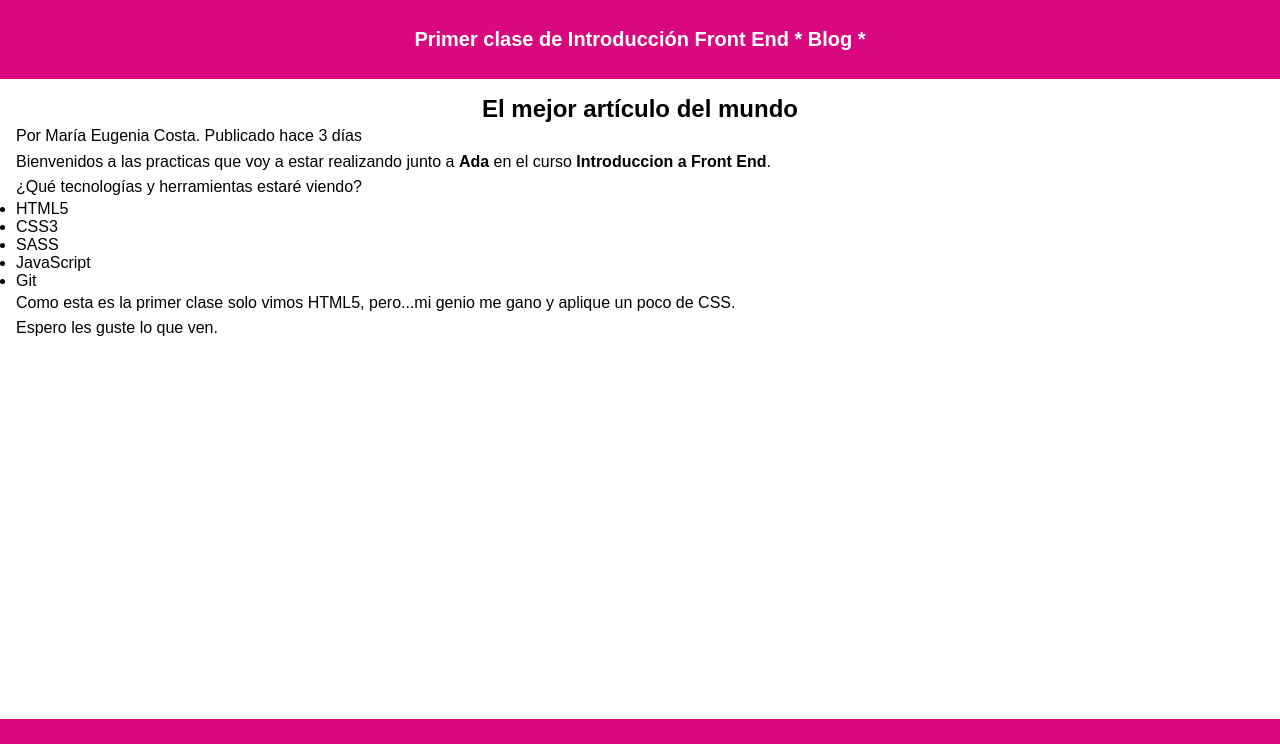
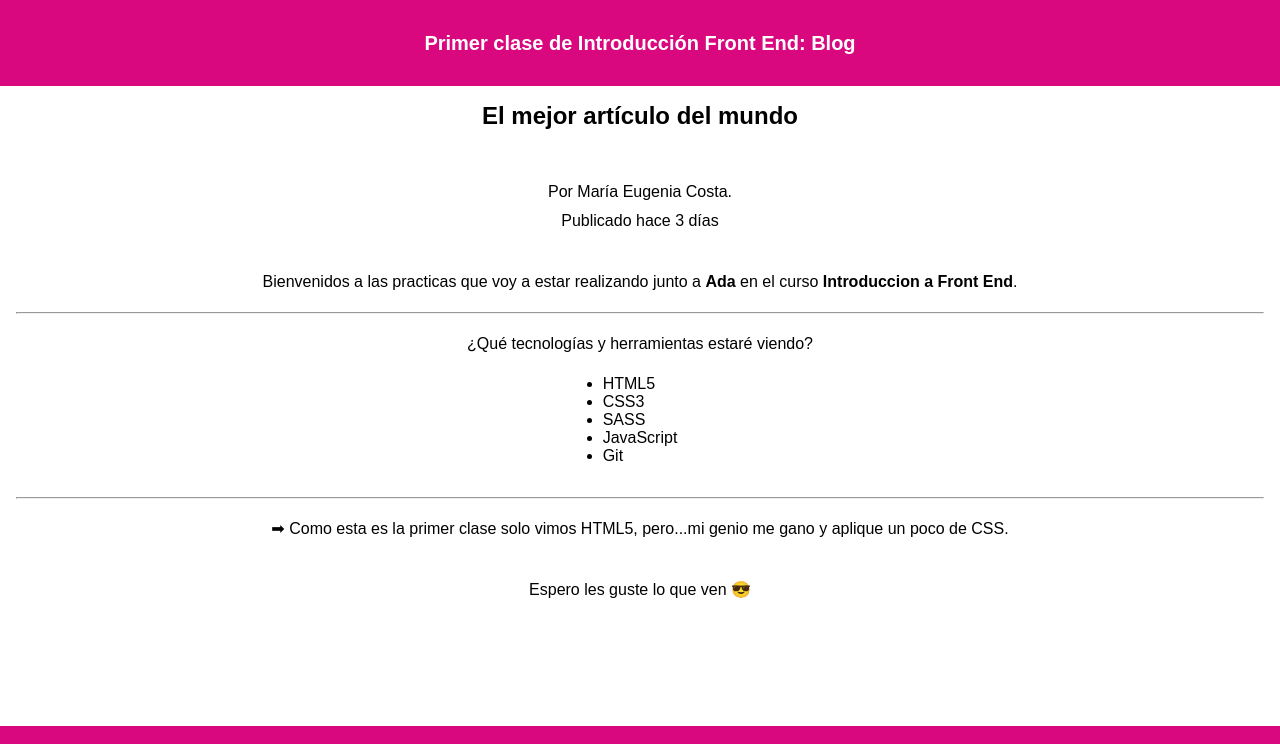
Before and after one commit to eugenia1984/ada-introduccion-frontend, a plain HTML site: page clase01/blog.html in a window 1280 px wide. Shown: the top 744 px of the page. Drawn offline with Linux system fonts and the light colour scheme.

Commit message:
agrego al hoja de estilo para blog y le termino de dar unaos estilos

```diff
--- a/clase01/blog.html
+++ b/clase01/blog.html
@@ -22,11 +22,13 @@
   <link rel="shortcut icon" href="https://img.icons8.com/external-flatart-icons-outline-flatarticons/64/000000/external-blog-digital-marketing-flatart-icons-outline-flatarticons-1.png" type="image/x-icon">
   <!-- CSS GENERAL-->
   <link rel="stylesheet" href="../styles/main.css">
+  <!-- CSS BLOG -->
+  <link rel="stylesheet" href="../styles/blog.css">
 </head>
 <body>
   <!-- HEADER-->
   <header>
-    <h2>Primer clase de Introducción Front End * Blog *</h2>
+    <h2>Primer clase de Introducción Front End: Blog</h2>
   </header>
   <!-- MAIN -->
   <main>
@@ -34,8 +36,9 @@
       <h1>El mejor artículo del mundo</h1>
     </section>
     <section class="texto">
-      <p>Por María Eugenia Costa. Publicado hace 3 días</p>
+      <p>Por María Eugenia Costa. <br>Publicado hace 3 días</p>
       <p>Bienvenidos a las practicas que voy a estar realizando junto a <strong>Ada</strong> en el curso <strong>Introduccion a Front End</strong>.</p>
+      <hr>
       <p>¿Qué tecnologías y herramientas estaré viendo?
         <ul>
           <li>HTML5</li>
@@ -45,8 +48,9 @@
           <li>Git</li>
         </ul>
       </p>
-      <p>Como esta es la primer clase solo vimos HTML5, pero...mi genio me gano y aplique un poco de CSS.</p>
-      <p>Espero les guste lo que ven.</p>
+      <hr>
+      <p>➡ Como esta es la primer clase solo vimos HTML5, pero...mi genio me gano y aplique un poco de CSS.</p>
+      <p>Espero les guste lo que ven 😎</p>
     </section>
   </main>
   <!-- FOOTER-->
--- /dev/null
+++ b/styles/blog.css
@@ -0,0 +1,24 @@
+h2 {
+  text-align: center;
+  line-height: 1.5;
+}
+
+.titulo,
+.texto {
+  padding-bottom: 2rem;
+}
+
+p {
+  line-height: 1.8;
+  text-align: center;
+  padding: 1rem 1.5rem;
+}
+
+ul {
+  display: flex;
+  flex-direction: column;
+  flex-wrap: wrap;
+  align-content: center;
+  justify-content: center;
+  align-items: flex-start;
+}
```
